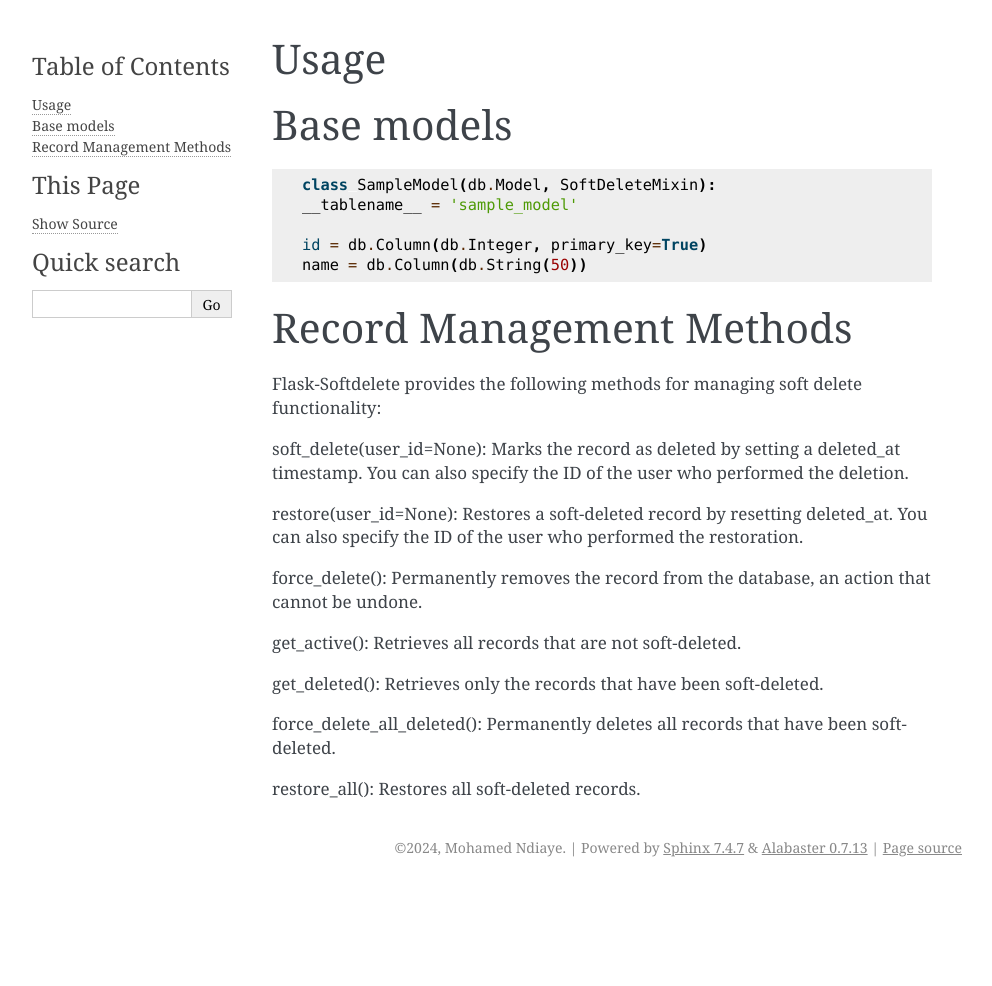
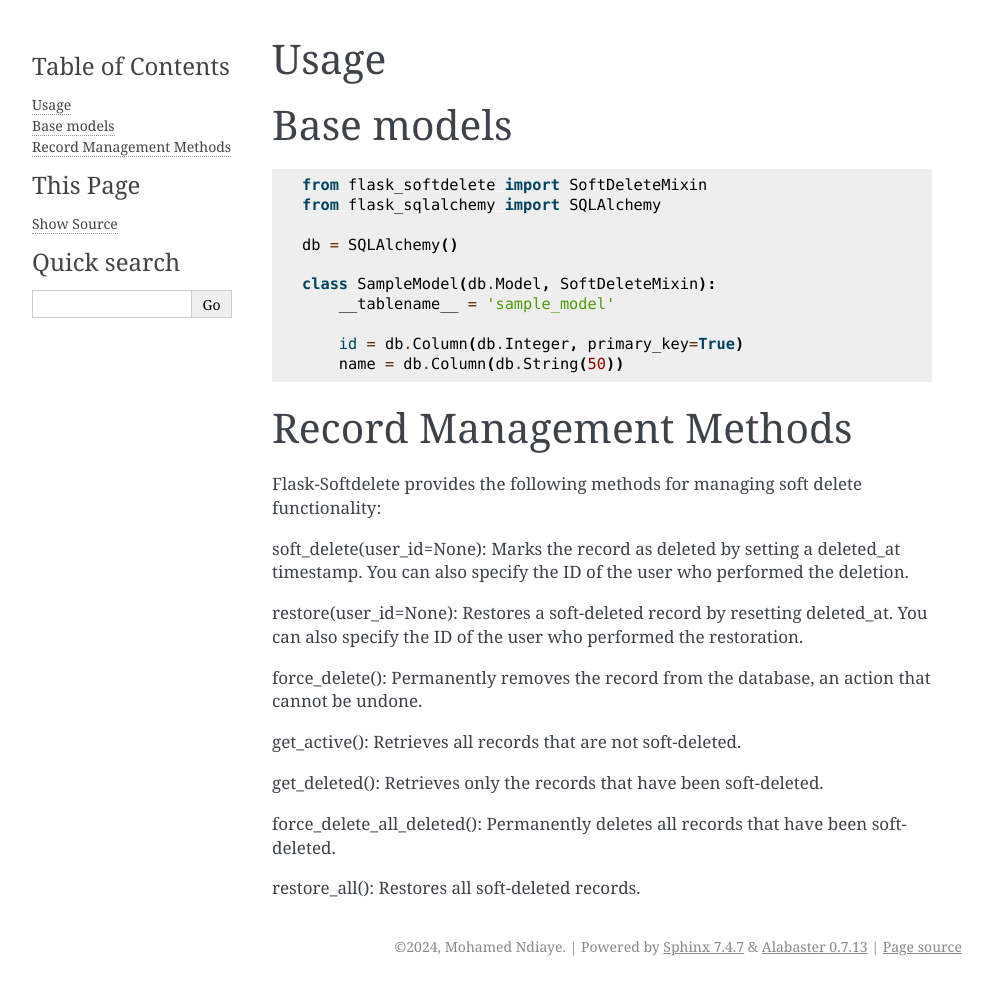
Before and after one commit to Moesthetics-code/flask_softdelete, a Sphinx documentation site: the page built from docs/usage.rst, in a window 1280 px wide. Shown: the whole page, without its empty margins (148-1140 px from the left). Built offline with Sphinx 7.4.7, drawn with Linux system fonts in a browser that asks for light colours; before the commit the page ends 900 px from its top, so only the background shows below that.

```diff
--- a/docs/conf.py
+++ b/docs/conf.py
@@ -1,28 +1,23 @@
 # Configuration file for the Sphinx documentation builder.
-#
-# For the full list of built-in configuration values, see the documentation:
-# https://www.sphinx-doc.org/en/master/usage/configuration.html
 
-# -- Project information -----------------------------------------------------
-# https://www.sphinx-doc.org/en/master/usage/configuration.html#project-information
+import os
+import sys
+sys.path.insert(0, os.path.abspath('../flask_softdelete'))
 
+# Project information
 project = 'flask_softdelete'
 copyright = '2024, Mohamed Ndiaye'
 author = 'Mohamed Ndiaye'
 release = '2.1.0'
 
-# -- General configuration ---------------------------------------------------
-# https://www.sphinx-doc.org/en/master/usage/configuration.html#general-configuration
-
-extensions = []
-
+# General configuration
+extensions = [
+    'sphinx.ext.autodoc',
+    'sphinx.ext.viewcode',
+]
 templates_path = ['_templates']
 exclude_patterns = ['_build', 'Thumbs.db', '.DS_Store']
 
-
-
-# -- Options for HTML output -------------------------------------------------
-# https://www.sphinx-doc.org/en/master/usage/configuration.html#options-for-html-output
-
+# Options for HTML output
 html_theme = 'alabaster'
 html_static_path = ['_static']
--- a/docs/usage.rst
+++ b/docs/usage.rst
@@ -6,11 +6,16 @@ Base models
 
 .. code-block:: python
 
+    from flask_softdelete import SoftDeleteMixin
+    from flask_sqlalchemy import SQLAlchemy
+
+    db = SQLAlchemy()
+
     class SampleModel(db.Model, SoftDeleteMixin):
-    __tablename__ = 'sample_model'
+        __tablename__ = 'sample_model'
 
-    id = db.Column(db.Integer, primary_key=True)
-    name = db.Column(db.String(50))
+        id = db.Column(db.Integer, primary_key=True)
+        name = db.Column(db.String(50))
 
 
 Record Management Methods
--- a/structure.txt
+++ b/structure.txt
@@ -6,6 +6,12 @@ flask_softdelete/
 │
 ├── tests/               # New directory for test files
 │   ├── test_softdelete.py  # Test cases for SoftDeleteMixin
+|
+├── .readthedocs.yaml
+├── docs/
+│   ├── conf.py
+│   ├── index.rst
+│   └── requirements.txt
 │
 ├── setup.py             # File for setting up and publishing the package
 ├── README.md            # Project description
```
